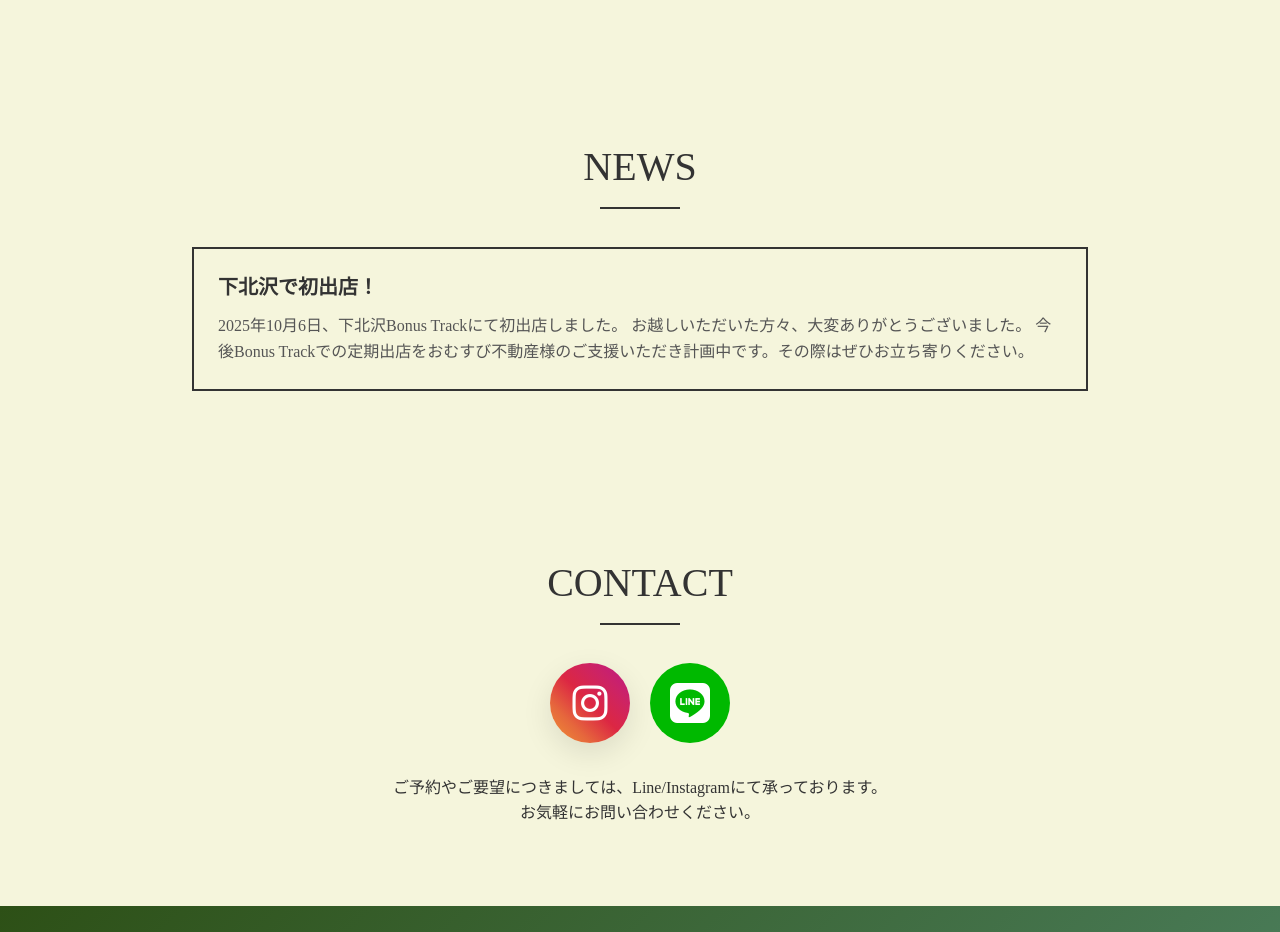
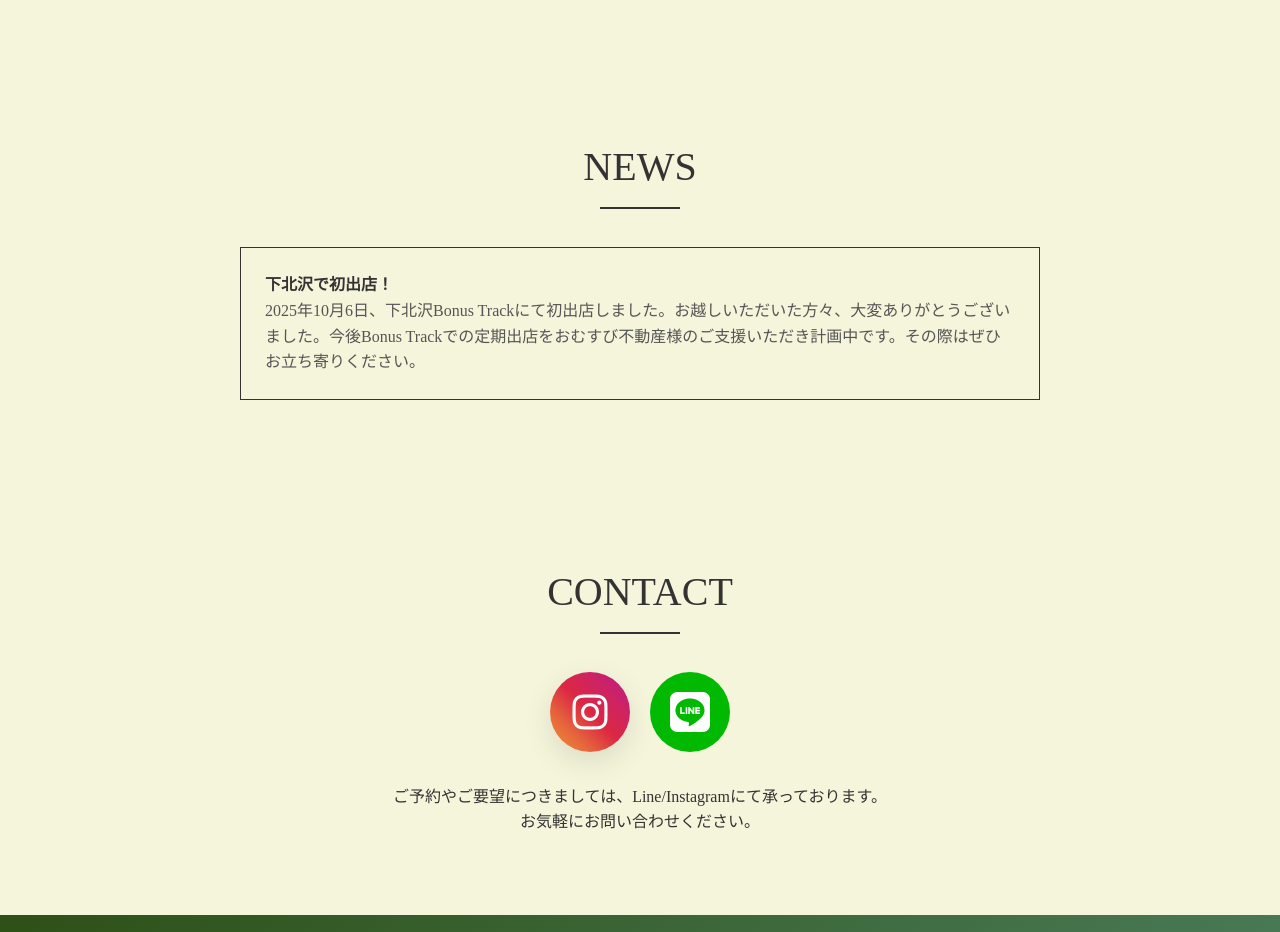
Before and after one commit to norifumi92/rimbayu-app, a React (Vite) app: page / in a window 1280 px wide. Shown: the part 2400-3332 px from the top of the page. Built offline with nearby package versions, Linux system fonts and the light colour scheme.

Commit message:
Set news using json

```diff
--- a/src/App.css
+++ b/src/App.css
@@ -312,7 +312,7 @@ body {
 }
 
 /* ========================================
-   COMPONENT SECTIONS
+   NEWS SECTIONS
    ======================================== */
 
 .news-card {
@@ -321,7 +321,7 @@ body {
     overflow: hidden;
     box-shadow: none;
     transition: transform 0.3s ease, box-shadow 0.3s ease;
-    border: 1px solid #ddd;
+    border: 1px solid #333;
     font-family: 'Playfair Display', 'Times New Roman', serif;
 }
 
--- a/src/App.jsx
+++ b/src/App.jsx
@@ -1,5 +1,6 @@
 import { useState, useEffect } from 'react'
 import scheduleJson from './schedule.json'
+import newsJson from './news.json'
 import './App.css'
 import News from './components/News'
 // import Concept from './components/Concept'
@@ -12,6 +13,7 @@ import HeroSection from './components/HeroSection'
 function App() {
   const [currentLang, setCurrentLang] = useState('ja')
   const [scheduleData, setScheduleData] = useState([])
+  const [newsData, setNewsData] = useState([])
   const [isMobileMenuOpen, setIsMobileMenuOpen] = useState(false)
 
   const toggleLanguage = () => {
@@ -26,6 +28,7 @@ function App() {
   useEffect(() => {
     // Load from JSON
     setScheduleData(scheduleJson)
+    setNewsData(newsJson)
 
     // Smooth scrolling for navigation links
     const handleClick = (e) => {
@@ -179,7 +182,7 @@ function App() {
       <Access currentLang={currentLang} />
 
       {/* News Section */}
-      <News currentLang={currentLang} />
+      <News currentLang={currentLang} newsData={newsData} />
 
       <Contact currentLang={currentLang} />
 
--- a/src/components/News.jsx
+++ b/src/components/News.jsx
@@ -1,50 +1,26 @@
-function News({ currentLang }) {
+function News({ currentLang, newsData = [] }) {
   return (
-    <section id="news" className="py-20 bg-gray-50">
-      <div className="container mx-auto px-4">
-        <h2 className="section-title animate-on-scroll animate-slide-up">
+    <section id="news" className="section-standard section-background">
+      <div className="section-container">
+        <h2 className="section-title">
           <span className={currentLang === 'ja' ? '' : 'hidden-lang'}>NEWS</span>
           <span className={currentLang === 'en' ? '' : 'hidden-lang'}>NEWS</span>
         </h2>
-        <div className="flex flex-col gap-6 max-w-4xl mx-auto">
-          <div className="news-card news-card-vertical animate-on-scroll animate-slide-up animate-delay-1">
-            <div className="p-6">
-              <h3 className="text-xl font-semibold mb-3 text-gray-800">
-                <span className={currentLang === 'ja' ? '' : 'hidden-lang'}>下北沢で初出店！</span>
-                <span className={currentLang === 'en' ? '' : 'hidden-lang'}>First Pop-Up in Shimokitazawa</span>
-              </h3>
-              <p className="text-gray-600">
-                <span className={currentLang === 'ja' ? '' : 'hidden-lang'}>2025年10月6日、下北沢Bonus Trackにて初出店しました。
-                  お越しいただいた方々、大変ありがとうございました。
-                  今後Bonus Trackでの定期出店をおむすび不動産様のご支援いただき計画中です。その際はぜひお立ち寄りください。
-                </span>
-                <span className={currentLang === 'en' ? '' : 'hidden-lang'}>
-                  On October 6, 2025, we made our first appearance at Bonus Track Shimokitazawa.
-                  A huge thank-you to everyone who stopped by!
-                  We're currently planning regular pop-ups at Bonus Track with the kind support of Omusubi Real Estate. We hope you'll visit us again when we're back!
-                </span>
-              </p>
+        <div style={{ display: 'flex', flexDirection: 'column', gap: '1.5rem', maxWidth: '800px', margin: '0 auto' }}>
+          {newsData.map((newsItem, index) => (
+            <div key={newsItem.id} className="news-card">
+              <div style={{ padding: '1.5rem' }}>
+                <h3>
+                  <span className={currentLang === 'ja' ? '' : 'hidden-lang'}>{newsItem.title_ja}</span>
+                  <span className={currentLang === 'en' ? '' : 'hidden-lang'}>{newsItem.title_en}</span>
+                </h3>
+                <p>
+                  <span className={currentLang === 'ja' ? '' : 'hidden-lang'}>{newsItem.content_ja}</span>
+                  <span className={currentLang === 'en' ? '' : 'hidden-lang'}>{newsItem.content_en}</span>
+                </p>
+              </div>
             </div>
-          </div>
-          {/* <div className="news-card news-card-vertical animate-on-scroll animate-slide-up animate-delay-2">
-            <div className="p-6">
-              <h3 className="text-xl font-semibold mb-3 text-gray-800">
-                <span className={currentLang === 'ja' ? '' : 'hidden-lang'}>下北沢で隔週</span>
-                <span className={currentLang === 'en' ? '' : 'hidden-lang'}>First Pop-Up in Shimokitazawa</span>
-              </h3>
-              <p className="text-gray-600">
-                <span className={currentLang === 'ja' ? '' : 'hidden-lang'}>2025年10月6日、下北沢Bonus Trackにて初出店しました。
-                  お越しいただいた方々、大変ありがとうございました。
-                  今後Bonus Trackでの定期出店をおむすび不動産様のご支援いただき計画中です。その際はぜひお立ち寄りください。
-                </span>
-                <span className={currentLang === 'en' ? '' : 'hidden-lang'}>
-                  On October 6, 2025, we made our first appearance at Bonus Track Shimokitazawa.
-                  A huge thank-you to everyone who stopped by!
-                  We're currently planning regular pop-ups at Bonus Track with the kind support of Omusubi Real Estate. We hope you'll visit us again when we're back!
-                </span>
-              </p>
-            </div>
-          </div> */}
+          ))}
         </div>
 
       </div>
--- /dev/null
+++ b/src/news.json
@@ -0,0 +1,10 @@
+[
+  {
+    "id": "shimokitazawa-debut",
+    "date": "2025-10-06",
+    "title_ja": "下北沢で初出店！",
+    "title_en": "First Pop-Up in Shimokitazawa",
+    "content_ja": "2025年10月6日、下北沢Bonus Trackにて初出店しました。お越しいただいた方々、大変ありがとうございました。今後Bonus Trackでの定期出店をおむすび不動産様のご支援いただき計画中です。その際はぜひお立ち寄りください。",
+    "content_en": "On October 6, 2025, we made our first appearance at Bonus Track Shimokitazawa. A huge thank-you to everyone who stopped by! We're currently planning regular pop-ups at Bonus Track with the kind support of Omusubi Real Estate. We hope you'll visit us again when we're back!"
+  }
+]
```
